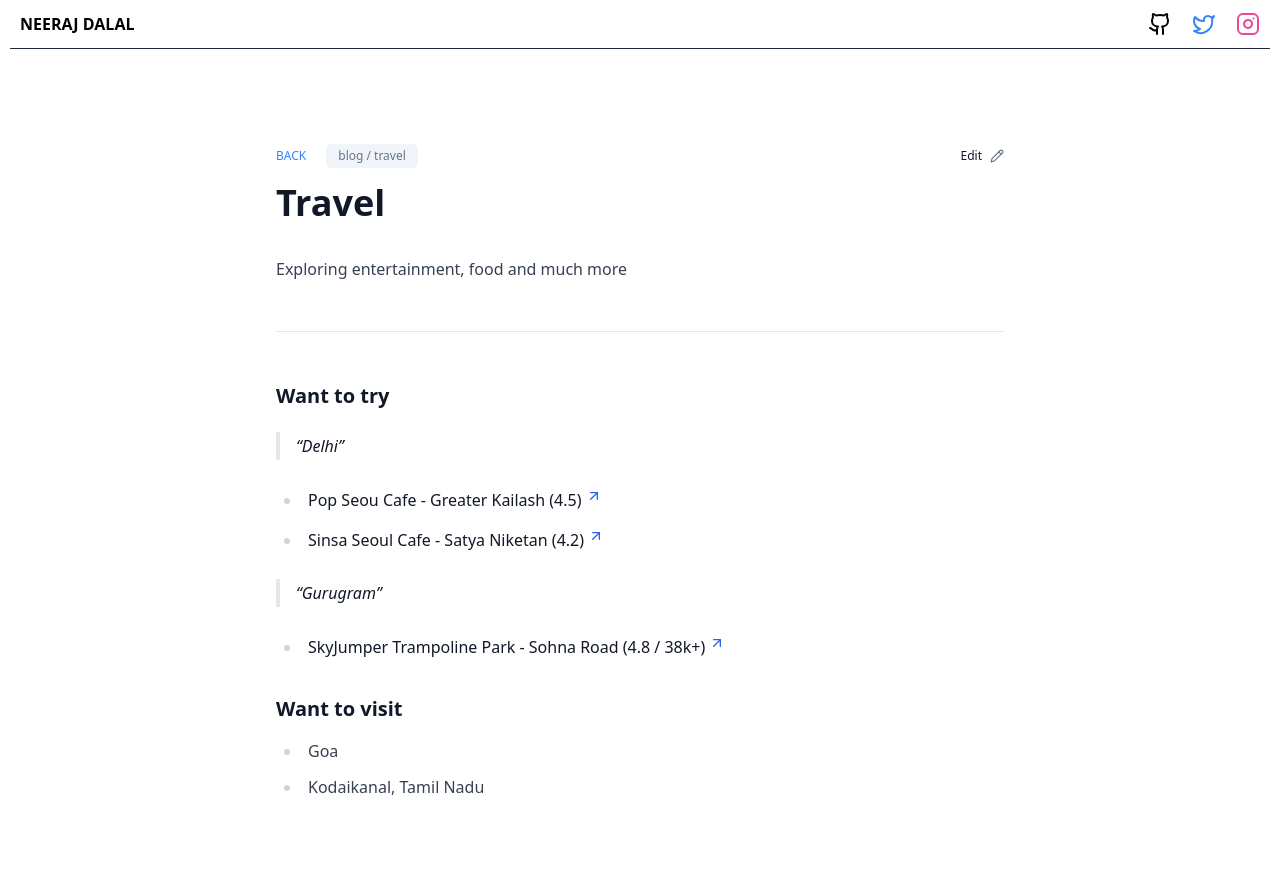
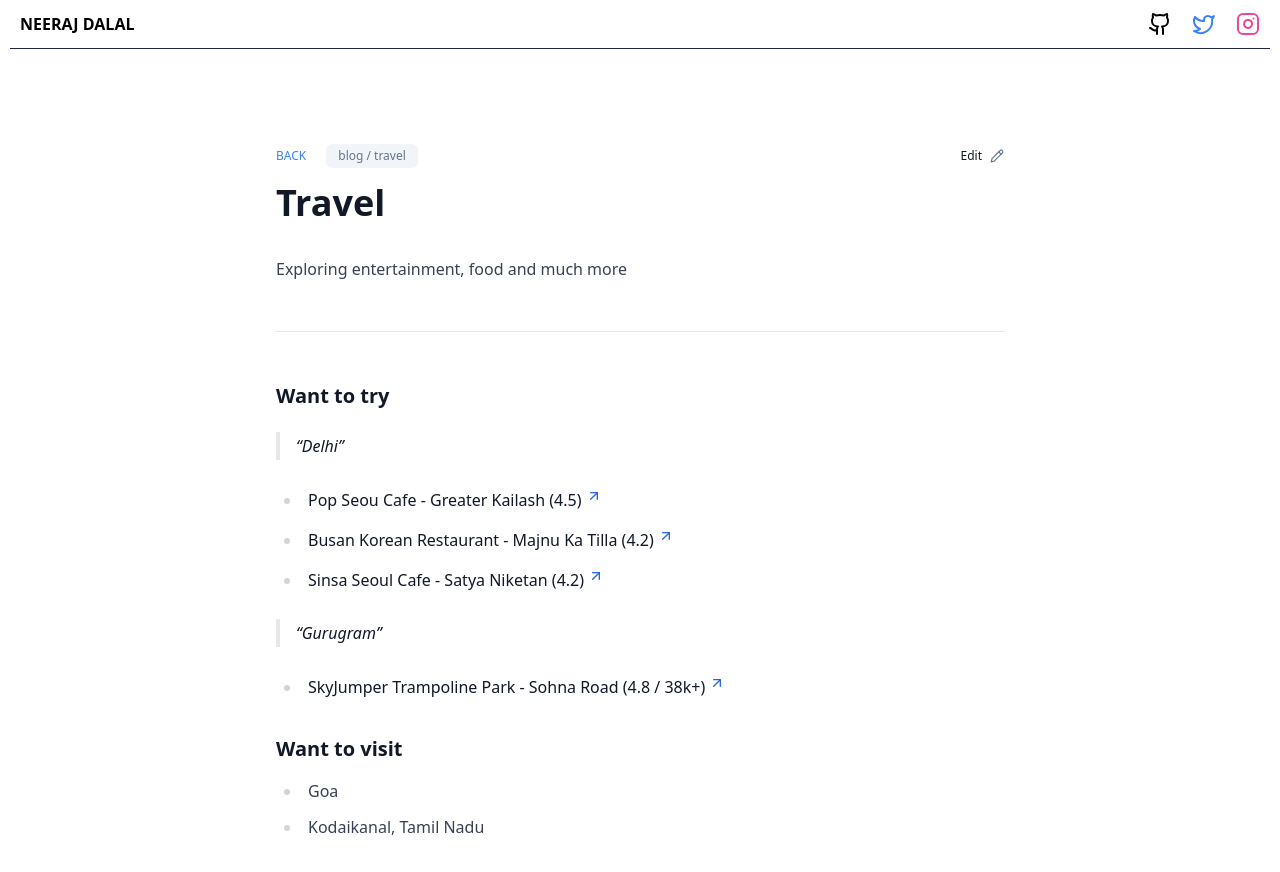
Before and after one commit to nrjdalal/v0.nrjdalal.com, a Next.js app: page /blog/travel in a window 1280 px wide. Shown: the top 872 px of the page. Built offline with nearby package versions, Linux system fonts and the light colour scheme.

Commit message:
Update page.mdx

```diff
--- a/src/app/(mdx)/blog/travel/page.mdx
+++ b/src/app/(mdx)/blog/travel/page.mdx
@@ -15,7 +15,8 @@ export const metadata = {
 
 > Delhi
 
-- [<p className="flex gap-1">Pop Seou Cafe - Greater Kailash (4.5)<ArrowUpRight className="mt-0.5 h-4 w-4 text-blue-600" /></p>](https://maps.app.goo.gl/b9b1MeKo9iZeuKRw5)
+- [<p className="flex gap-1">Pop Seou Cafe - Greater Kailash (4.5)<ArrowUpRight className="mt-0.5 h-4 w-4 text-blue-600" /></p>](https://maps.app.goo.gl/NfRtbhRW7NWP9XQj6)
+- [<p className="flex gap-1">Busan Korean Restaurant - Majnu Ka Tilla (4.2)<ArrowUpRight className="mt-0.5 h-4 w-4 text-blue-600" /></p>](https://maps.app.goo.gl/b9b1MeKo9iZeuKRw5)
 - [<p className="flex gap-1">Sinsa Seoul Cafe - Satya Niketan (4.2)<ArrowUpRight className="mt-0.5 h-4 w-4 text-blue-600" /></p>](https://maps.app.goo.gl/BvxfDUPupSeHyyqEA)
 
 > Gurugram
```
